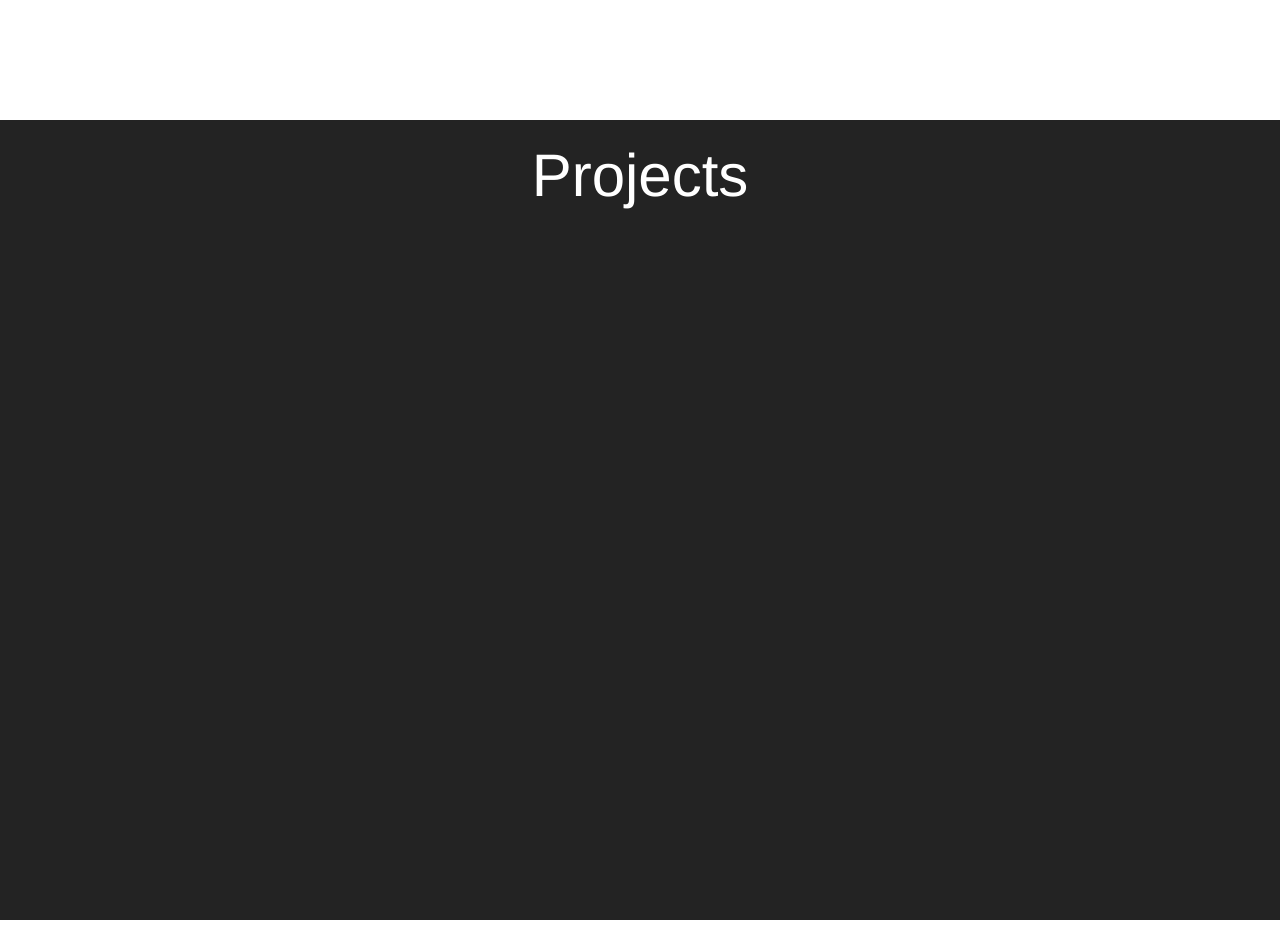
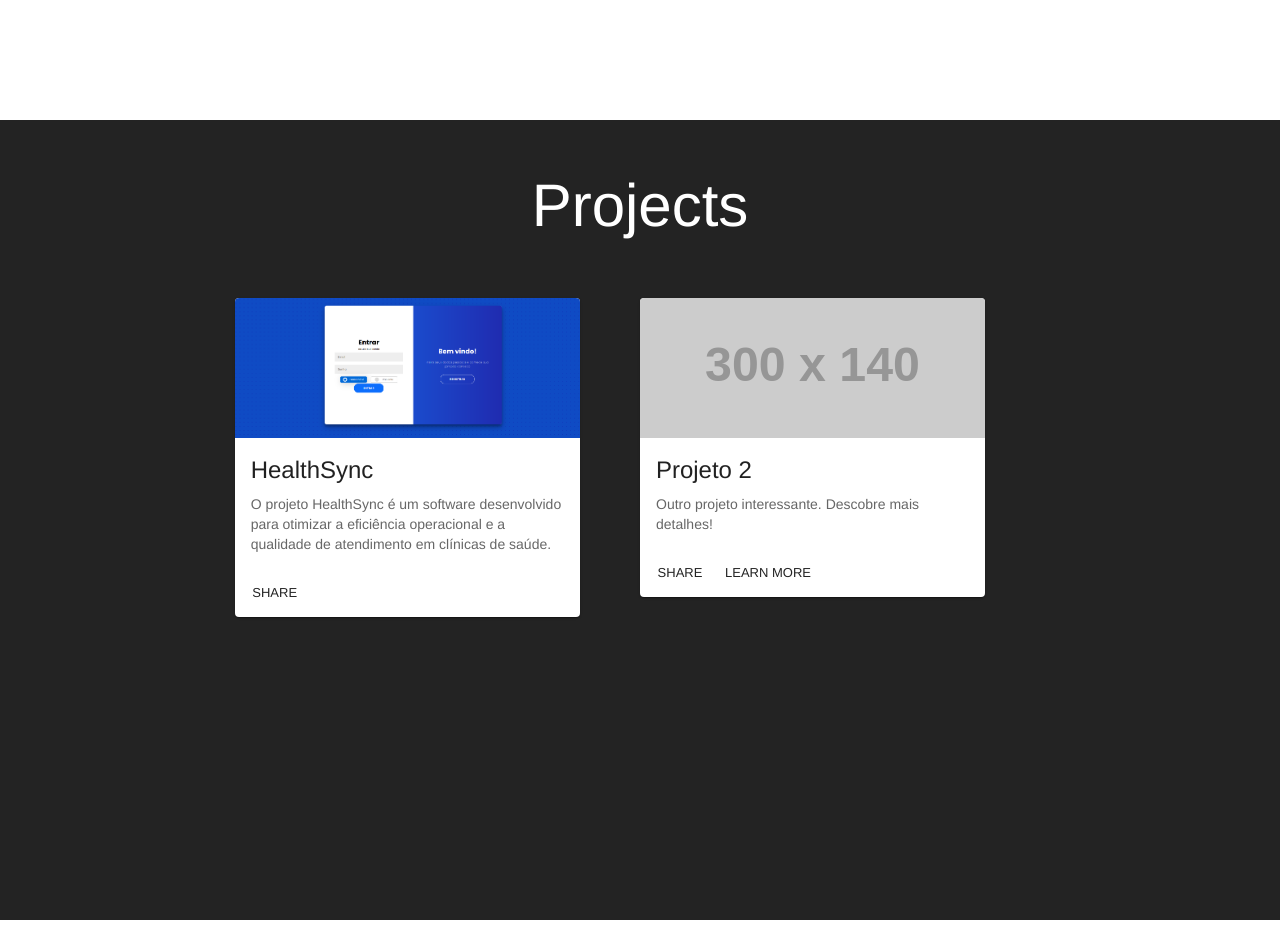
Before and after one commit to ArlindoSPJr/MyPortfolio, a React (Vite) app: page / in a window 1280 px wide. Shown: the part 1480-2420 px from the top of the page. Built offline with nearby package versions, Linux system fonts and the light colour scheme.

Commit message:
feat: inits section Projects

```diff
--- a/src/pages/Home/sections/Projects/Projects.tsx
+++ b/src/pages/Home/sections/Projects/Projects.tsx
@@ -1,32 +1,87 @@
-import { Container, Grid, styled, Typography } from "@mui/material";
+import { Button, Card, CardActionArea, CardActions, CardContent, CardMedia, Container, Grid, styled, Typography } from "@mui/material";
+import healthsync from "../../../../assets/images/healthsync.png";
 
 const Projects = () => {
     const StyledProjects = styled("div")(({ theme }) => ({
         backgroundColor: theme.palette.primary.main,
-        height: "100vh",
+        minHeight: "100vh",
         display: "flex",
+        flexDirection: "column", // Permite que o conteúdo fique em coluna
         alignItems: "center",
-        justifyContent: "center", // Centraliza na vertical e horizontal
-        [theme.breakpoints.up('xs')]: { // <= mobile
-            paddingTop: "100px"
-        },
-        [theme.breakpoints.up('md')]: { // >= mobile
-            paddingTop: "0",
-        }
+        paddingTop: "50px"
     }));
+
+
 
     return (
         <StyledProjects>
             <Container maxWidth="lg">
-                <Grid container justifyContent="center" marginTop={5} style={{ height: '100vh' }}>
-                    <Grid item>
+                <Grid container justifyContent="center" spacing={4} marginBottom={4}>
+                    <Grid item xs={12} textAlign="center">
                         <Typography
                             color="white"
                             variant="h2"
-                            textAlign="center"
                         >
                             Projects
                         </Typography>
+                    </Grid>
+
+                    {/** Aqui começam os Cards */}
+                    <Grid container spacing={4} justifyContent="center" marginTop={3} >
+                        <Grid item xs={12} sm={6} md={4}>
+                            <Card sx={{ maxWidth: 345 }}>
+                                <CardActionArea>
+                                    <CardMedia
+                                        component="img"
+                                        height="140"
+                                        image={healthsync}
+                                        alt="Imagem do Projeto"
+                                    />
+                                    <CardContent>
+                                        <Typography gutterBottom variant="h5" component="div">
+                                            HealthSync
+                                        </Typography>
+                                        <Typography variant="body2" color="text.secondary">
+                                        O projeto HealthSync é um software desenvolvido para otimizar a eficiência operacional e a qualidade de atendimento em clínicas de saúde.
+                                        </Typography>
+                                    </CardContent>
+                                </CardActionArea>
+                                <CardActions>
+                                    <Button size="small" color="primary" LinkComponent={"a"} href="">
+                                        Share
+                                    </Button>
+                                </CardActions>
+                            </Card>
+                        </Grid>
+
+                        <Grid item xs={12} sm={6} md={4}>
+                            <Card sx={{ maxWidth: 345 }}>
+                                <CardActionArea>
+                                    <CardMedia
+                                        component="img"
+                                        height="140"
+                                        image="https://via.placeholder.com/300x140"
+                                        alt="Imagem do Projeto"
+                                    />
+                                    <CardContent>
+                                        <Typography gutterBottom variant="h5" component="div">
+                                            Projeto 2
+                                        </Typography>
+                                        <Typography variant="body2" color="text.secondary">
+                                            Outro projeto interessante. Descobre mais detalhes!
+                                        </Typography>
+                                    </CardContent>
+                                </CardActionArea>
+                                <CardActions>
+                                    <Button size="small" color="primary">
+                                        Share
+                                    </Button>
+                                    <Button size="small" color="primary">
+                                        Learn More
+                                    </Button>
+                                </CardActions>
+                            </Card>
+                        </Grid>
                     </Grid>
                 </Grid>
             </Container>
```
Also changed, not shown: src/assets/images/healthsync.png (added).
